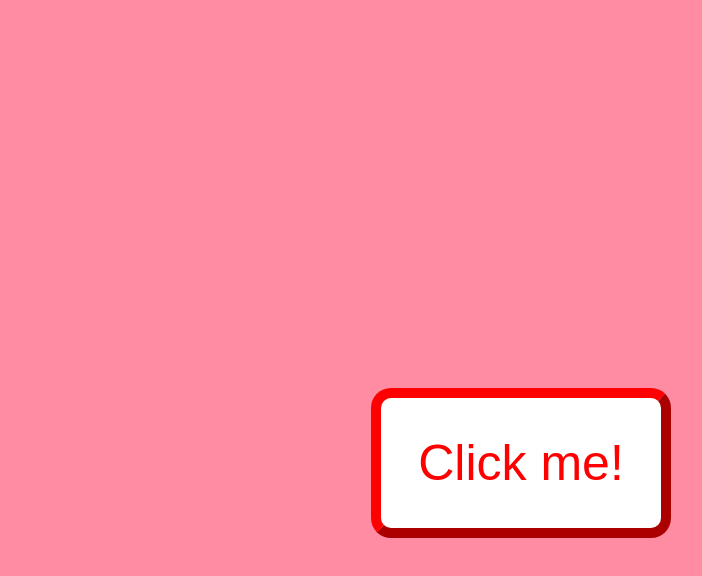
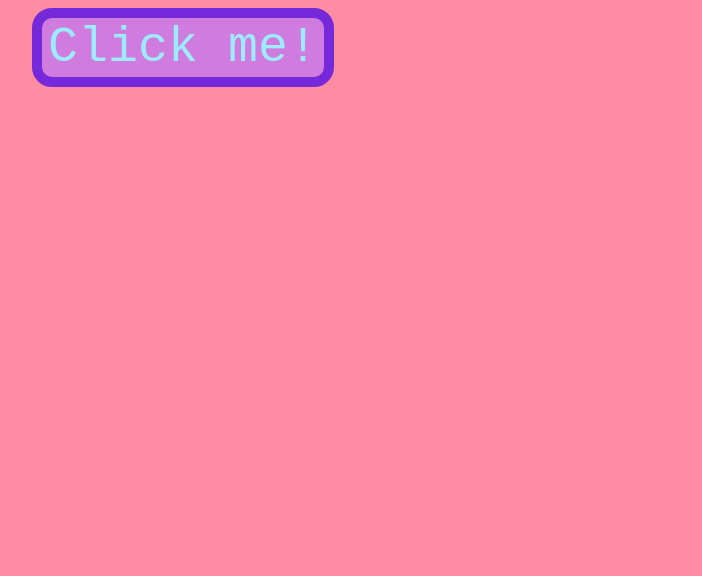
Before and after one commit to JPGuerrero1/HTML-CSS-Concepts, a plain HTML site: page index.html in a window 1280 px wide. Shown: the whole page, without its empty margins (457-1159 px from the left). Drawn offline with Linux system fonts and the light colour scheme.

Commit message:
revised design and javascript function

```diff
--- /dev/null
+++ b/assets/script.js
@@ -0,0 +1,8 @@
+var space = document.getElementById('space')
+
+function displayImage() {
+    var image=document.createElement("img");
+    image.src='./assets/images/heart.webp';
+    image.setAttribute("style", "height:40px;margin-left:20px;margin-right:5px;");
+    space.appendChild(image);
+}
--- a/assets/style.css
+++ b/assets/style.css
@@ -1,13 +1,20 @@
 * {background-color:rgb(255, 140, 163);}
 
 #click {
-    background-color:white;
-    color:red;
-    position:relative;
-    top:380px;
-    left:820px;
+    text-align:center;
+}
+
+#click button{
+    background-color:rgba(180, 115, 255, 0.644);
+    color:rgb(156, 235, 255);
     font-size:50px;
     border-radius:20px;
-    border-width:10px;
-    border-color:red;
+    border:10px solid rgb(118, 41, 219);
+    font-family:monospace;
 }
+
+#click button:hover {
+    color:rgb(118, 41, 219);
+    background-color:rgba(120, 215, 253, 0.651);
+    border-color:rgb(51, 228, 228);
+}
--- a/index.html
+++ b/index.html
@@ -8,6 +8,12 @@
     <title>Pointless Clicker</title>
 </head>
 <body>
-   <input type="button" style="height:150px;width:300px;" id="click" value="Click me!">
+    <section id="click">
+        <button onclick="displayImage('heart.webp')">Click me!</button>
+    </section>
+
+    <div id="space"></div>
+
+<script src="assets/script.js"></script>
 </body>
 </html>
```
Also changed, not shown: assets/images/heart.webp (added).
